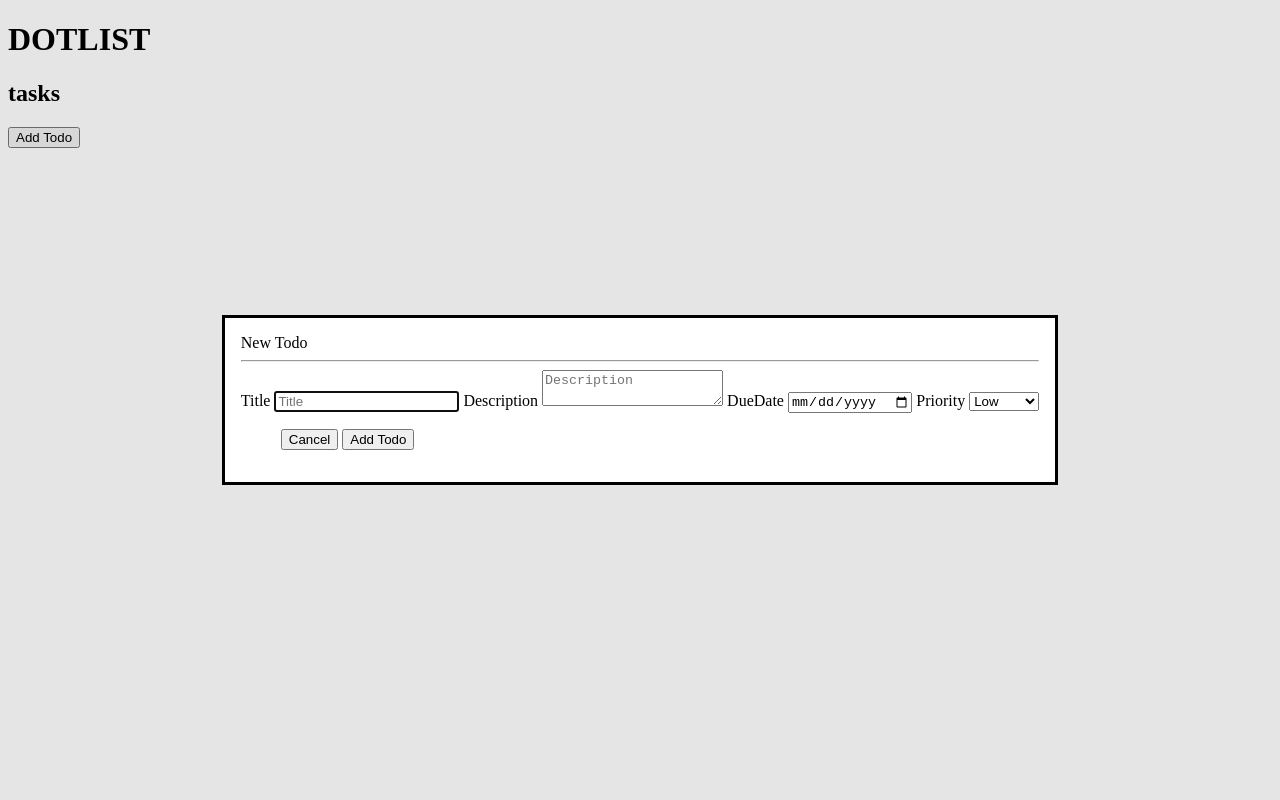
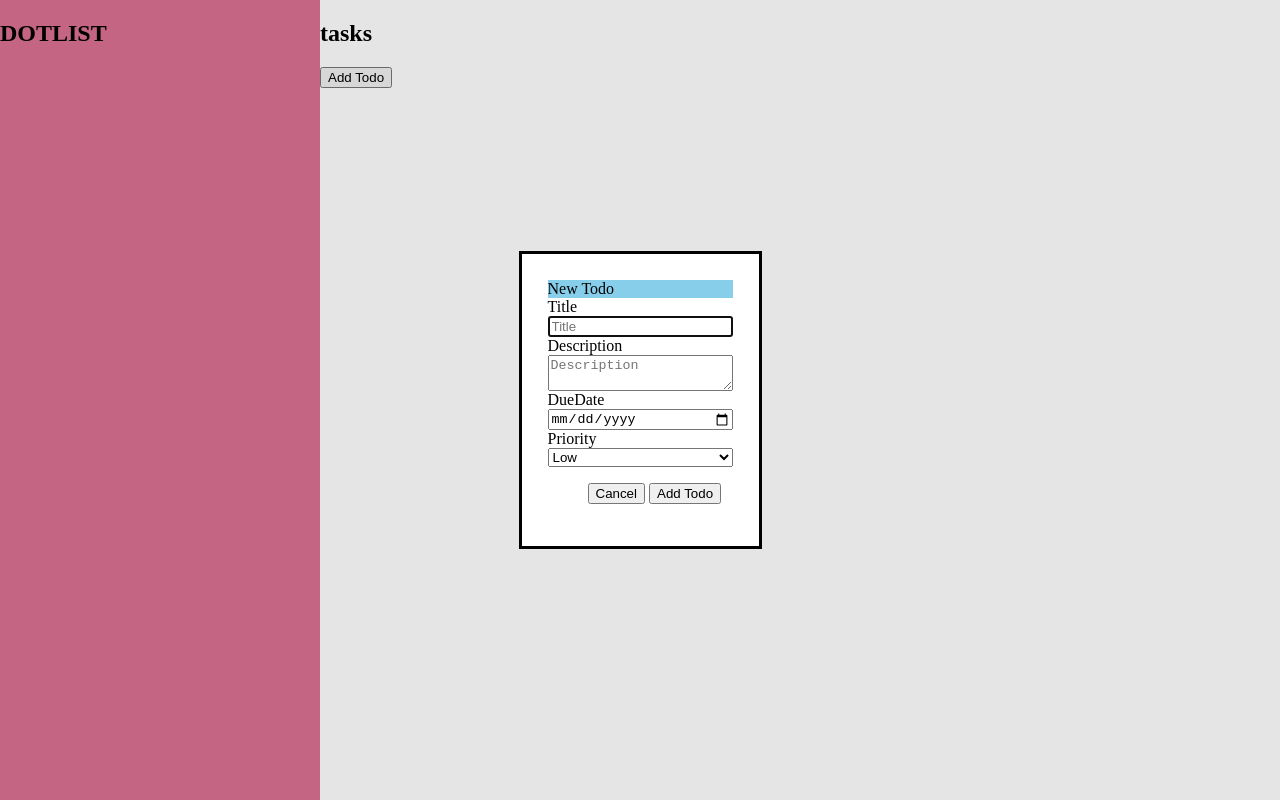
Before and after one commit to Rig135/dotList, a plain HTML site: page src/template.html in a window 1280 px wide. Both pictures are taken after a click on the button "Add Todo". Drawn offline with Linux system fonts and the light colour scheme.

Commit message:
layout and Project beta feature

```diff
--- /dev/null
+++ b/src/styles.css
@@ -0,0 +1,24 @@
+body {
+    padding: 0;
+    margin: 0;
+    display: flex;
+    flex-direction: row;
+}
+
+
+#todoForm {
+    display: flex;
+    flex-direction: column;
+    padding: 10px;
+}
+
+#heading {
+    background-color: skyblue;
+    width: 100%;
+}
+
+#sideBar {
+    background-color: palevioletred;
+    width: 25%;
+    height: 100vh;
+}
--- a/src/template.html
+++ b/src/template.html
@@ -5,19 +5,29 @@
     <meta charset="UTF-8">
     <meta name="viewport" content="width=device-width, initial-scale=1.0">
     <title>dotList</title>
+    <link rel="stylesheet" href="styles.css">
 
 </head>
 
 <body>
+    <section id="sideBar">
         <h1>DOTLIST</h1>
+    </section>
+
+
+    <section id="main">
+        <nav>
             <h2>tasks</h2>
+            <button id="AddTodo">Add Todo</button>
+        </nav>
 
-    <button id="AddTodo">Add Todo</button>
 
         <dialog id="myDialog">
             <form method="dialog" id="todoForm">
+                <div id="heading">
                     <div>New Todo</div>
-        <hr>
+                </div>
+
                 <label for="title">Title</label>
                 <input type="text" name="Title" id="title" placeholder="Title" required>
                 <label for="Description">Description</label>
@@ -40,6 +50,16 @@
             </form>
         </dialog>
 
+
+
+    </section>
+
+
+
+
+
+
+
     <script type="module" src="index.js"></script>
 </body>
 
```
Also changed, not shown: src/addProject.js (added, +18 -0 lines). Lines whose indentation alone changed are shown as unchanged.
